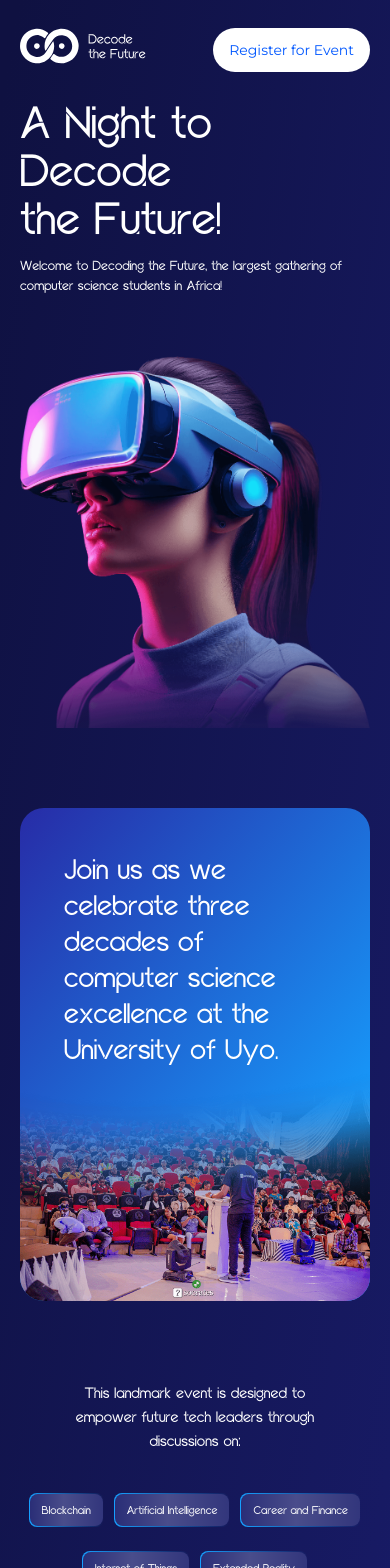
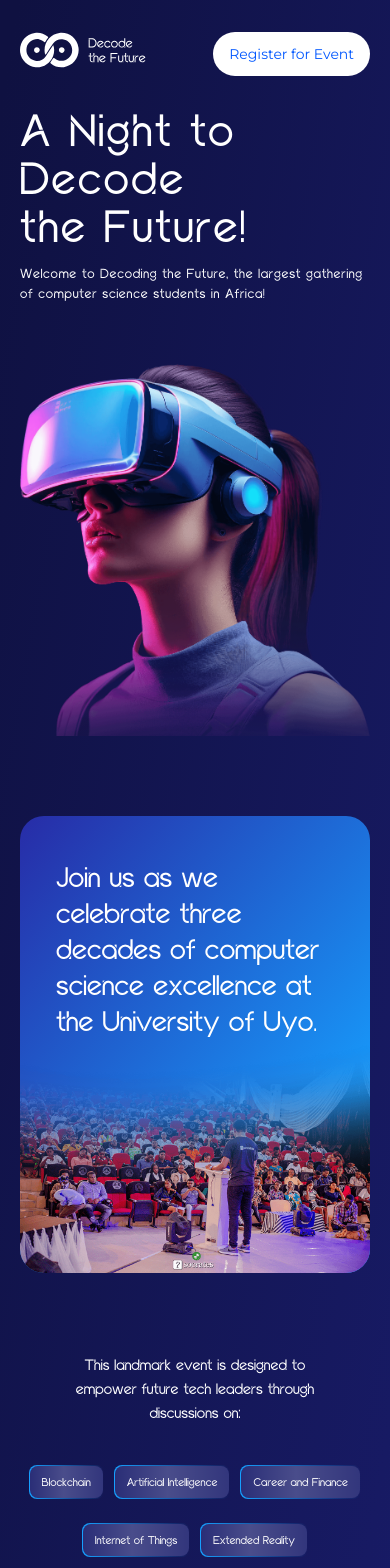
Before and after one commit to Dakeem05/focosa_diner, a Next.js app: page / in a window 390 px wide. Shown: the top 1568 px of the page. Built offline with nearby package versions, Linux system fonts and the light colour scheme.

Commit message:
fix: style

```diff
--- a/src/components/Footer.tsx
+++ b/src/components/Footer.tsx
@@ -10,8 +10,8 @@ export default function Footer() {
           <div className="flex justify-between items-center">
             <div className="md:text-2xl text-lg">
               <p className="md:mb-7 mb-5">
-                For any questions or inquiries, please don&apos;t hesitate
-                <br />
+                For any questions or inquiries, please don&apos;t hesitate {" "}
+                <br className="hidden md:block" />
                 to contact us through the following channels:
               </p>
 
--- a/src/components/Header.tsx
+++ b/src/components/Header.tsx
@@ -6,7 +6,7 @@ export default function Header() {
   return (
     <Wrapper>
       <header>
-        <div className="flex justify-between py-7 md:py-14">
+        <div className="flex justify-between py-8 md:py-14">
           <div className="">
             <Image
               src="/assets/logo.svg"
--- a/src/components/HeroSection.tsx
+++ b/src/components/HeroSection.tsx
@@ -5,13 +5,13 @@ export default function HeroSection() {
     <section className="md:mb-40 mb-20">
       <div className="flex gap-[60px] md:gap-0 flex-col md:flex-row items-center justify-between">
         <div className="">
-          <h1 className="text-5xl md:text-7xl mb-3">
+          <h1 className="text-5xl tracking-wider md:text-7xl mb-3">
             A Night to <br className="md:hidden" />
             Decode
             <br />
             the Future!
           </h1>
-          <p className="md:text-xl text-sm ">
+          <p className="md:text-xl text-sm tracking-wider ">
             Welcome to Decoding the Future, the largest gathering{" "}
             <br className="hidden md:block" />
             of computer science students <br className="hidden md:block" />
--- a/src/components/IntroCard.tsx
+++ b/src/components/IntroCard.tsx
@@ -5,7 +5,7 @@ export default function IntroCard() {
   return (
     <section className="md:mb-40 mb-20">
       <div className="intro-card-bg rounded-3xl overflow-hidden">
-        <div className="md:px-24 px-11 pt-11 md:pt-24">
+        <div className="md:px-24 px-9 pt-11 md:pt-24">
           <p className="text-3xl md:text-5xl">
             Join us as we celebrate <br className="hidden md:block" />
             three decades of computer <br className="hidden md:block" />
```
